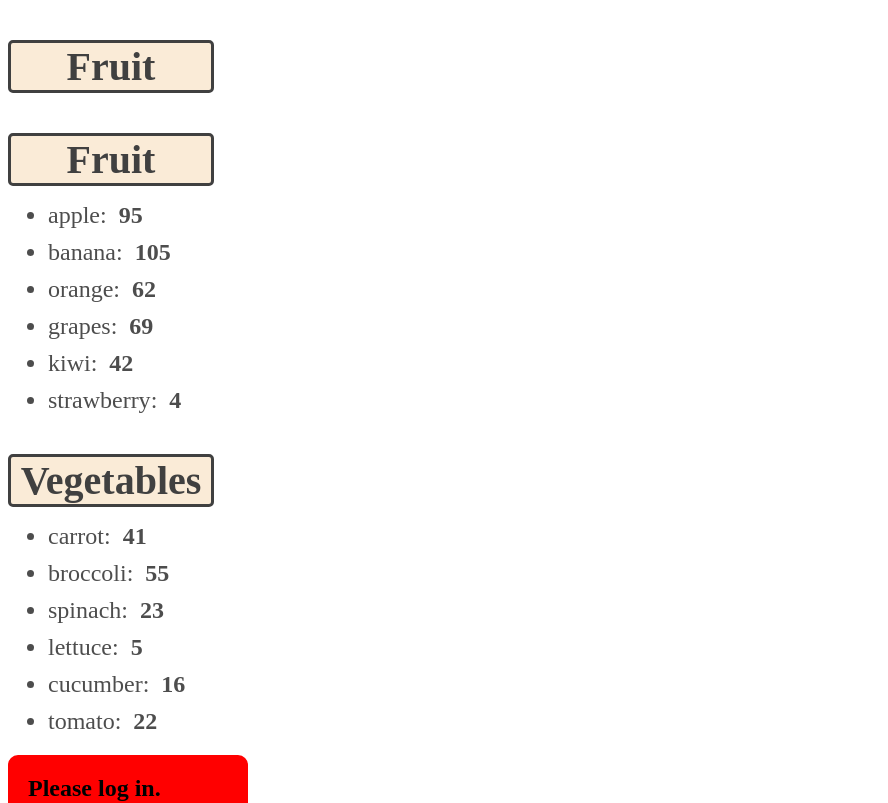
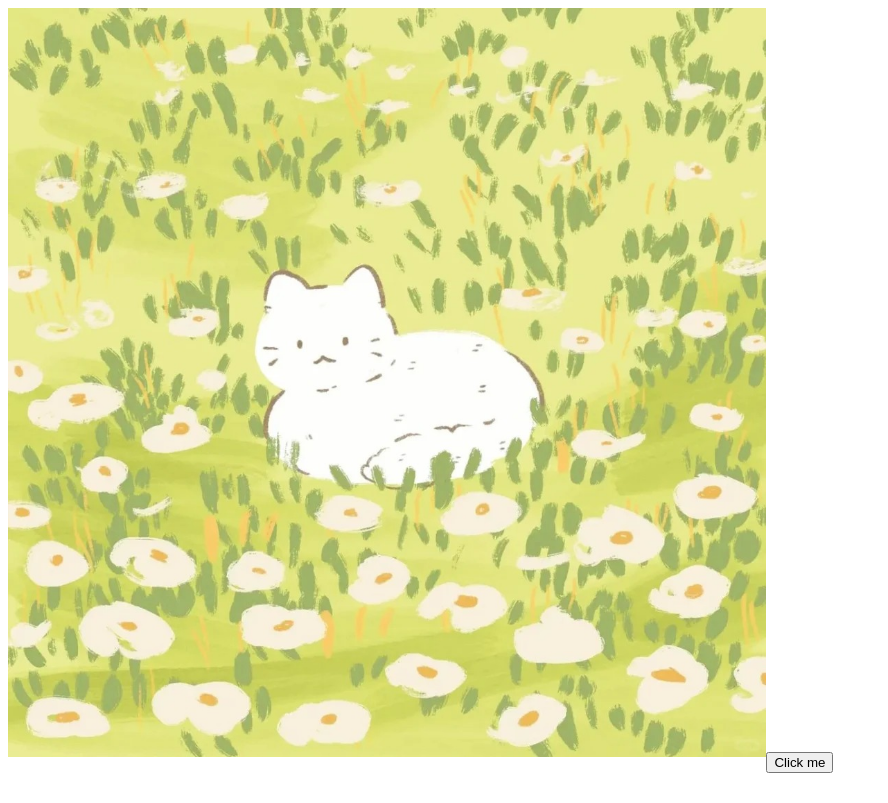
Before and after one commit to hi-jennie/react-website, a React (Vite) app in the folder my-react-app/: page / in a window 1280 px wide. Shown: the top 803 px of the page, without its empty margins (0-888 px from the left). Built offline with nearby package versions, Linux system fonts and the light colour scheme.

Commit message:
Click event : Add ProfilePicture component and update styles

```diff
--- a/my-react-app/src/App.jsx
+++ b/my-react-app/src/App.jsx
@@ -3,9 +3,11 @@ import Footer from "./Footer.jsx";
 import Food from "./Food.jsx";
 import Card from "./Card.jsx";
 import Button from "./Button/Button.jsx";
+import {Button3} from "./Button/Button.jsx";
 import Family from "./Family.jsx";
 import UserGreeting from "./UserGreeting.jsx";
 import List from "./List.jsx";
+import ProfilePicture from "./ProfilePicture.jsx";
 
 function App() {
 
@@ -25,6 +27,8 @@ function App() {
 
     return (
         <>
+            <ProfilePicture/>
+            <Button3/>
             {fruits.length>0 && <List category='Fruit'/>}
             {fruits.length>0 && <List items={fruits} category='Fruit'/>}
             {vegetables.length> 0 && <List items={vegetables} category='Vegetables'/>}
--- a/my-react-app/src/Button/Button.jsx
+++ b/my-react-app/src/Button/Button.jsx
@@ -32,3 +32,8 @@ export function Button2() {
   return <button className={style}>Click me!</button>;
 }
 export default Button;
+
+export function Button3() {
+  const handleClick = (e) => e.target.textContent = 'OUCH!';
+  return(<button onDoubleClick={(e) => handleClick(e)}>Click me</button>)
+}
--- /dev/null
+++ b/my-react-app/src/ProfilePicture.jsx
@@ -0,0 +1,11 @@
+
+function ProfilePicture() {
+    const imageUrl = './src/assets/profile.jpg';
+
+    const handleClick = (e) => e.target.style.display = 'none';
+    return (
+        <img className='profile-image' onClick={(e) => handleClick(e)} src={imageUrl}/>
+    );
+}
+
+export default ProfilePicture;
--- a/my-react-app/src/index.css
+++ b/my-react-app/src/index.css
@@ -56,6 +56,11 @@
   display: inline-block;
   /*默认 display 值是 block。这些元素会独占一行，可以设置宽度和高度，并会自动填满容器宽度。*/
 }
+.profile-image {
+  width:60%;
+  height: auto;
+  margin-bottom: 10px;
+}
 
 .card .profile-image {
   width:60%;
```
